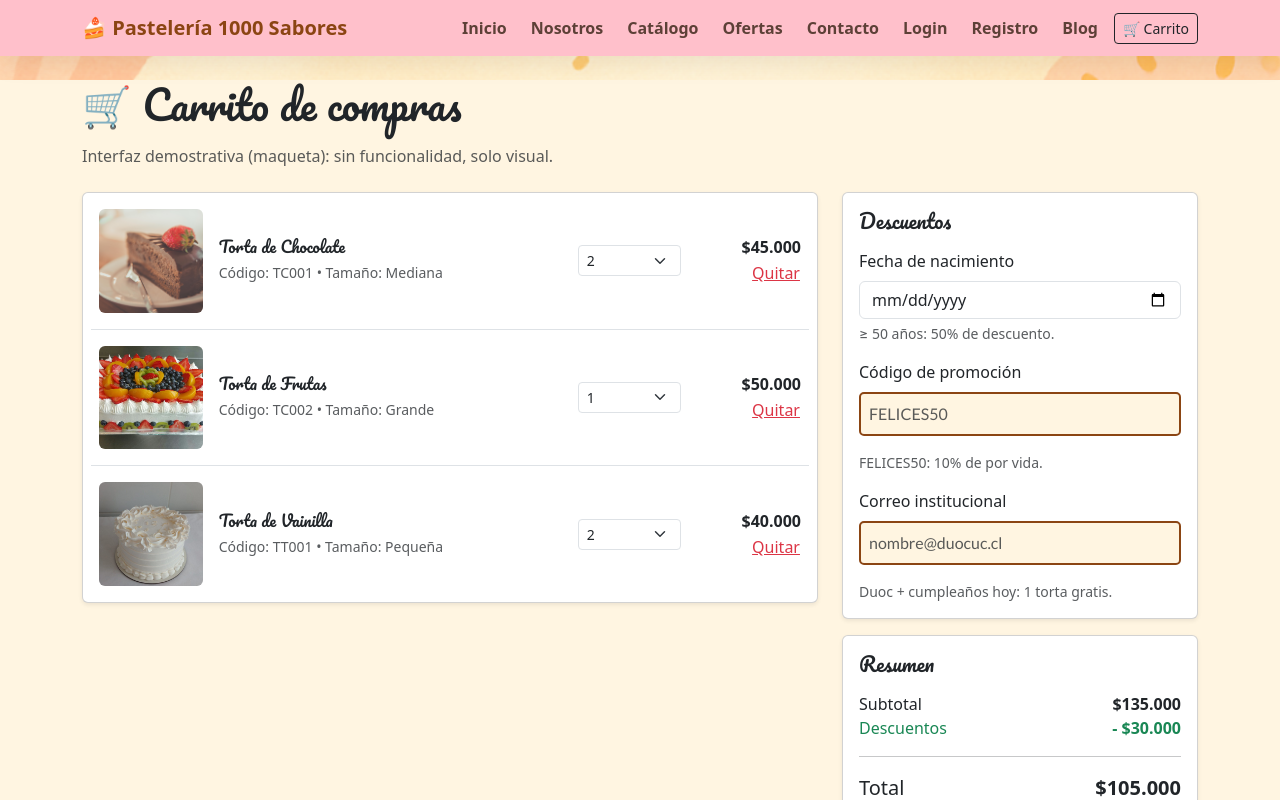
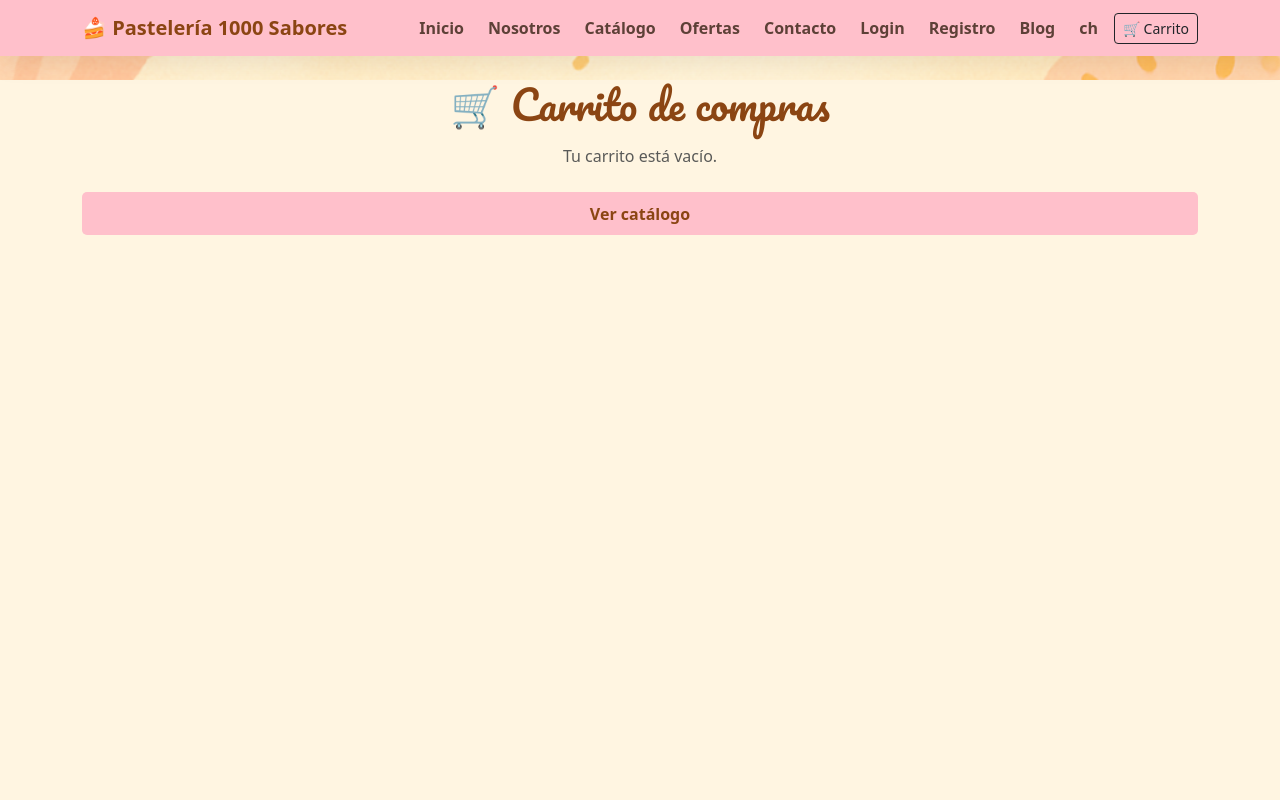
Before and after one commit to marianellaciacciarelli/mil-sabores2, a React (Vite) app: page /carrito in a window 1280 px wide. Shown: the top 800 px of the page. Built offline with nearby package versions, Linux system fonts and the light colour scheme.

Commit message:
mejora carrito

```diff
--- a/src/components/Navbar.jsx
+++ b/src/components/Navbar.jsx
@@ -21,6 +21,7 @@ export default function NavbarMS() {
             <Nav.Link href="/login">Login</Nav.Link>
             <Nav.Link href="/registrousuario">Registro</Nav.Link>
             <Nav.Link href="/blog">Blog</Nav.Link>
+            <Nav.Link href="/checkout">ch</Nav.Link>
             <Button as="a" href="/carrito" variant="outline-dark" size="sm">
               🛒 Carrito
             </Button>
--- a/src/pages/Carrito.jsx
+++ b/src/pages/Carrito.jsx
@@ -1,126 +1,148 @@
-import React from "react";
-import Footer from '../components/Footer';
-import "bootstrap/dist/css/bootstrap.min.css";
+// src/pages/Carrito.jsx
+import React, { useEffect, useState } from "react";
+import { useNavigate } from "react-router-dom";
+
+const CLP = (n) =>
+  n.toLocaleString("es-CL", { style: "currency", currency: "CLP", maximumFractionDigits: 0 });
 
 export const Carrito = () => {
+  const [carrito, setCarrito] = useState([]);
+  const navigate = useNavigate();
+
+  // Cargar desde localStorage (prioriza 'carrito_ms', si no existe pruebo con 'carrito')
+  useEffect(() => {
+    let base = [];
+    try {
+      const mine = JSON.parse(localStorage.getItem("carrito_ms") || "[]");
+      const legacy = JSON.parse(localStorage.getItem("carrito") || "[]");
+      base = Array.isArray(mine) && mine.length ? mine : Array.isArray(legacy) ? legacy : [];
+    } catch {
+      base = [];
+    }
+    const norm = base.map((it, i) => ({
+      id: it.id ?? it.codigo ?? `tmp-${i}`,
+      nombre: it.nombre ?? "Producto",
+      precio: Number(it.precio ?? it.price ?? 0) || 0,
+      cantidad: Number(it.cantidad ?? it.qty ?? 1) || 1,
+      imagen: it.imagen ?? it.img ?? "/img/placeholder.jpg",
+      categoria: it.categoria ?? "",
+      codigo: it.codigo ?? undefined,
+      tamaño: it.tamaño ?? undefined,
+    }));
+    setCarrito(norm);
+  }, []);
+
+  // Helpers CRUD
+  const guardar = (nuevo) => {
+    setCarrito(nuevo);
+    localStorage.setItem("carrito_ms", JSON.stringify(nuevo));
+  };
+  const cambiarCantidad = (id, cant) => {
+    if (cant < 1) return;
+    guardar(carrito.map((it) => (it.id === id ? { ...it, cantidad: cant } : it)));
+  };
+  const quitar = (id) => guardar(carrito.filter((it) => it.id !== id));
+  const vaciar = () => guardar([]);
+
+  // Cálculos
+  const subtotal = carrito.reduce((acc, it) => acc + it.precio * it.cantidad, 0);
+  const descuentos = 0; // deja listo para reglas futuras
+  const total = Math.max(0, subtotal - descuentos);
+
+  // Carrito vacío → misma estética
+  if (!carrito.length) {
+    return (
+      <div className="bg-crema-pastel" style={{ minHeight: "100vh" }}>
+        <main className="container my-4 text-center">
+          <h1 className="mb-3" style={{ fontFamily: "'Pacifico', cursive", color: "var(--choco)" }}>
+            🛒 Carrito de compras
+          </h1>
+          <p className="text-muted mb-4">Tu carrito está vacío.</p>
+          <button className="button" onClick={() => navigate("/catalogo")}>
+            Ver catálogo
+          </button>
+        </main>
+      </div>
+    );
+  }
+
   return (
     <div className="bg-crema-pastel" style={{ minHeight: "100vh" }}>
       <main className="container my-4">
-        <h1 className="mb-3">🛒 Carrito de compras</h1>
+        <h1 className="mb-3" style={{ fontFamily: "'Pacifico', cursive", color: "var(--choco)" }}>
+          🛒 Carrito de compras
+        </h1>
         <p className="text-muted mb-4">
-          Interfaz demostrativa (maqueta): sin funcionalidad, solo visual.
+          Interfaz con el mismo diseño de la maqueta, ahora con funcionalidad.
         </p>
 
         <div className="row g-4">
-          {/* Columna izquierda: items */}
+          {/* Columna izquierda: items (misma UI de la maqueta) */}
           <div className="col-lg-8">
             <div className="card shadow-sm">
               <div className="card-body">
-                {/* Item 1 */}
-                <div className="row align-items-center g-3 pb-3 mb-3 border-bottom">
+                {carrito.map((item, i) => (
+                  <div
+                    key={item.id}
+                    className={`row align-items-center g-3 ${
+                      i < carrito.length - 1 ? "pb-3 mb-3 border-bottom" : ""
+                    }`}
+                  >
+                    {/* imagen */}
                     <div className="col-3 col-md-2">
                       <img
-                      src="/img/torta_chocolate.jpg"
-                      alt="Torta de Chocolate"
+                        src={item.imagen}
+                        alt={item.nombre}
                         className="img-fluid rounded"
                         style={{ objectFit: "cover", aspectRatio: "1/1" }}
+                        onError={(e) => (e.currentTarget.src = "/img/placeholder.jpg")}
                       />
                     </div>
+
+                    {/* nombre + detalle (código/tamaño si tienes) */}
                     <div className="col-9 col-md-6">
-                    <h6 className="mb-1">Torta de Chocolate</h6>
+                      <h6 className="mb-1">{item.nombre}</h6>
                       <small className="text-muted">
-                      Código: TC001 • Tamaño: Mediana
+                        {item.codigo ? `Código: ${item.codigo}` : ""}
+                        {item.codigo && item.tamaño ? " • " : ""}
+                        {item.tamaño ? `Tamaño: ${item.tamaño}` : ""}
                       </small>
                     </div>
+
+                    {/* select cantidad (decorativo en la maqueta, funcional aquí) */}
                     <div className="col-6 col-md-2">
-                    <select className="form-select form-select-sm">
-                      <option>1</option>
-                      <option selected>2</option>
-                      <option>3</option>
+                      <select
+                        className="form-select form-select-sm"
+                        value={item.cantidad}
+                        onChange={(e) => cambiarCantidad(item.id, Number(e.target.value))}
+                      >
+                        {[1, 2, 3, 4, 5, 6, 7, 8, 9].map((n) => (
+                          <option key={n} value={n}>
+                            {n}
+                          </option>
+                        ))}
                       </select>
                     </div>
+
+                    {/* precio + quitar */}
                     <div className="col-6 col-md-2 text-md-end">
-                    <strong>$45.000</strong>
+                      <strong>{CLP(item.precio)}</strong>
                       <div>
-                      <button className="btn btn-link p-0 text-danger">
+                        <button className="btn btn-link p-0 text-danger" onClick={() => quitar(item.id)}>
                           Quitar
                         </button>
+                      </div>
+                      <div className="small text-muted">{CLP(item.precio * item.cantidad)} total</div>
+                    </div>
+                  </div>
+                ))}
               </div>
             </div>
           </div>
 
-                {/* Item 2 */}
-                <div className="row align-items-center g-3 pb-3 mb-3 border-bottom">
-                  <div className="col-3 col-md-2">
-                    <img
-                      src="/img/torta-fruta.jpg"
-                      alt="Torta de Frutas"
-                      className="img-fluid rounded"
-                      style={{ objectFit: "cover", aspectRatio: "1/1" }}
-                    />
-                  </div>
-                  <div className="col-9 col-md-6">
-                    <h6 className="mb-1">Torta de Frutas</h6>
-                    <small className="text-muted">
-                      Código: TC002 • Tamaño: Grande
-                    </small>
-                  </div>
-                  <div className="col-6 col-md-2">
-                    <select className="form-select form-select-sm">
-                      <option selected>1</option>
-                      <option>2</option>
-                      <option>3</option>
-                    </select>
-                  </div>
-                  <div className="col-6 col-md-2 text-md-end">
-                    <strong>$50.000</strong>
-                    <div>
-                      <button className="btn btn-link p-0 text-danger">
-                        Quitar
-                      </button>
-                    </div>
-                  </div>
-                </div>
-
-                {/* Item 3 */}
-                <div className="row align-items-center g-3">
-                  <div className="col-3 col-md-2">
-                    <img
-                      src="/img/torta-vainilla-circular.jpg"
-                      alt="Torta de Vainilla"
-                      className="img-fluid rounded"
-                      style={{ objectFit: "cover", aspectRatio: "1/1" }}
-                    />
-                  </div>
-                  <div className="col-9 col-md-6">
-                    <h6 className="mb-1">Torta de Vainilla</h6>
-                    <small className="text-muted">
-                      Código: TT001 • Tamaño: Pequeña
-                    </small>
-                  </div>
-                  <div className="col-6 col-md-2">
-                    <select className="form-select form-select-sm">
-                      <option>1</option>
-                      <option selected>2</option>
-                      <option>3</option>
-                    </select>
-                  </div>
-                  <div className="col-6 col-md-2 text-md-end">
-                    <strong>$40.000</strong>
-                    <div>
-                      <button className="btn btn-link p-0 text-danger">
-                        Quitar
-                      </button>
-                    </div>
-                  </div>
-                </div>
-              </div>
-            </div>
-          </div>
-
-          {/* Columna derecha: descuentos + totales */}
+          {/* Columna derecha: descuentos + totales (idéntica a la maqueta) */}
           <div className="col-lg-4">
-            {/* Descuentos */}
+            {/* Descuentos (UI; sin lógica aún) */}
             <div className="card shadow-sm mb-3">
               <div className="card-body">
                 <h5 className="card-title mb-3">Descuentos</h5>
@@ -128,74 +150,59 @@ export const Carrito = () => {
                 <div className="mb-3">
                   <label className="form-label">Fecha de nacimiento</label>
                   <input type="date" className="form-control" />
-                  <div className="form-text">
-                    ≥ 50 años: 50% de descuento.
-                  </div>
+                  <div className="form-text">≥ 50 años: 50% de descuento.</div>
                 </div>
 
                 <div className="mb-3">
                   <label className="form-label">Código de promoción</label>
-                  <input
-                    type="text"
-                    className="form-control"
-                    placeholder="FELICES50"
-                  />
-                  <div className="form-text">
-                    FELICES50: 10% de por vida.
-                  </div>
+                  <input type="text" className="form-control" placeholder="FELICES50" />
+                  <div className="form-text">FELICES50: 10% de por vida.</div>
                 </div>
 
                 <div className="mb-0">
                   <label className="form-label">Correo institucional</label>
-                  <input
-                    type="email"
-                    className="form-control"
-                    placeholder="nombre@duocuc.cl"
-                  />
-                  <div className="form-text">
-                    Duoc + cumpleaños hoy: 1 torta gratis.
-                  </div>
+                  <input type="email" className="form-control" placeholder="nombre@duocuc.cl" />
+                  <div className="form-text">Duoc + cumpleaños hoy: 1 torta gratis.</div>
                 </div>
               </div>
             </div>
 
-            {/* Totales */}
+            {/* Resumen (cálculos reales) */}
             <div className="card shadow-sm">
               <div className="card-body">
                 <h5 className="card-title mb-3">Resumen</h5>
+
                 <div className="d-flex justify-content-between">
                   <span>Subtotal</span>
-                  <strong>$135.000</strong>
+                  <strong>{CLP(subtotal)}</strong>
                 </div>
                 <div className="d-flex justify-content-between text-success">
                   <span>Descuentos</span>
-                  <strong>- $30.000</strong>
+                  <strong>- {CLP(descuentos)}</strong>
                 </div>
                 <hr />
                 <div className="d-flex justify-content-between fs-5">
                   <span>Total</span>
-                  <strong>$105.000</strong>
+                  <strong>{CLP(total)}</strong>
                 </div>
 
                 <div className="d-grid gap-2 mt-3">
-                  <button className="btn btn-outline-danger" disabled>
+                  <button className="btn btn-outline-danger" onClick={vaciar}>
                     Vaciar carrito
                   </button>
-                  <button className="btn btn-dark" disabled>
+                  <button className="btn btn-dark" onClick={() => navigate("/checkout")}>
                     Confirmar pedido
                   </button>
                 </div>
 
                 <p className="text-muted small mt-3 mb-0">
-                  * Interfaz demostrativa: los cálculos y botones son
-                  referenciales.
+                  * Interfaz demostrativa: los descuentos de arriba son referenciales.
                 </p>
               </div>
             </div>
           </div>
         </div>
       </main>
-
     </div>
   );
 };
--- a/src/pages/Login.jsx
+++ b/src/pages/Login.jsx
@@ -82,7 +82,7 @@ const Login = () => {
           <button
             type="button"
             className="btn w-100"
-            onClick={() => navigate("/registro", { state: { usuarioFromLogin: usuario } })}
+            onClick={() => navigate("/registrousuario", { state: { usuarioFromLogin: usuario } })}
             style={{
               backgroundColor: "#FFC0CB",
               color: "white",
```
Also changed, not shown: src/pages/Ofertas.jsx (+66 -7 lines). Lines whose indentation alone changed are shown as unchanged.
